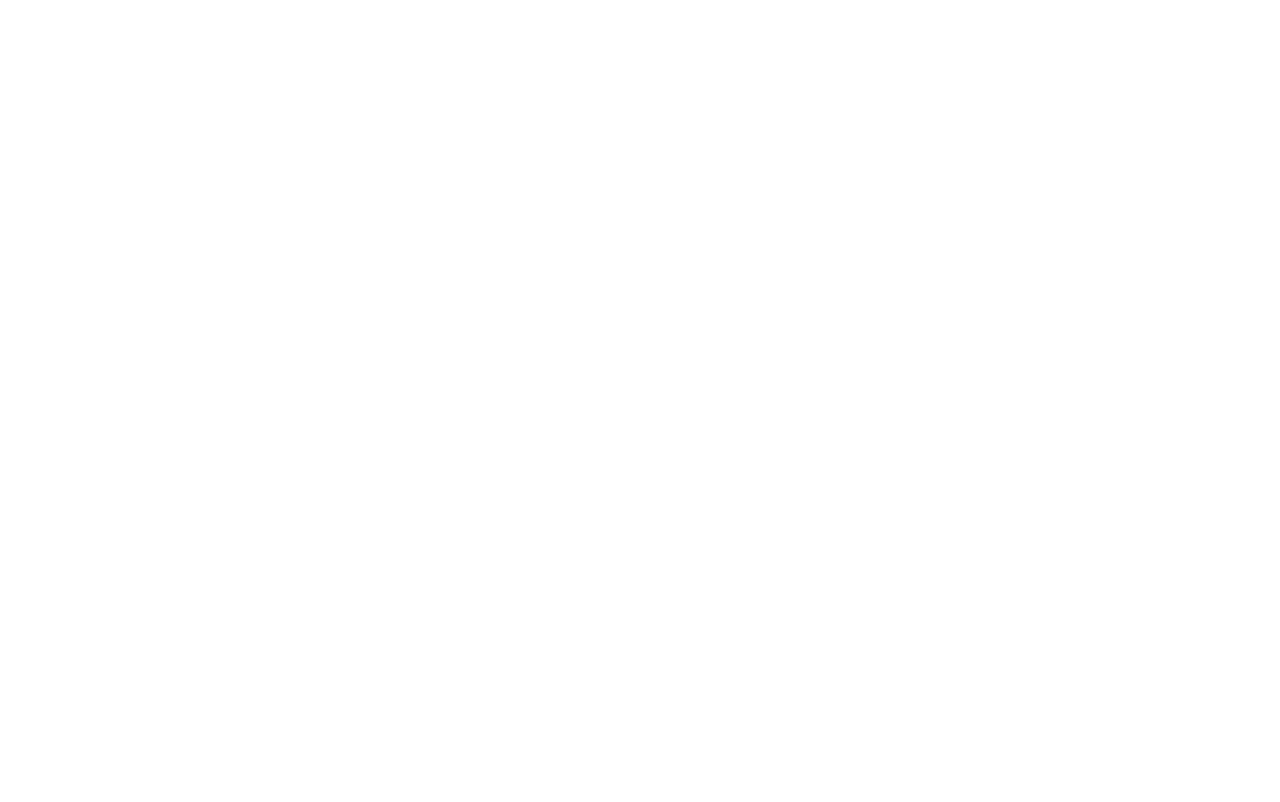
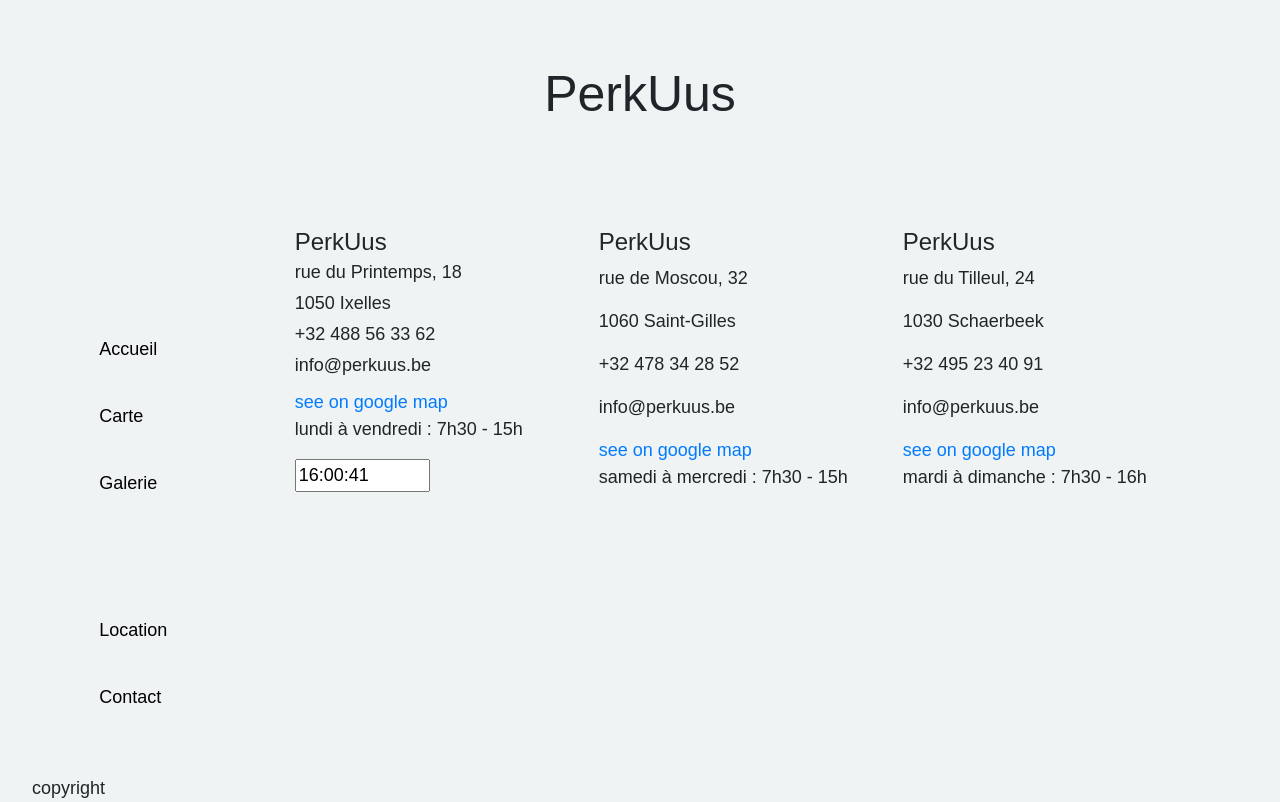
Before and after one commit to Estelle111/bootstrap-resto-website, a plain HTML site: page location.html in a window 1280 px wide. Drawn offline with nearby package versions, Linux system fonts and the light colour scheme; a web font is replaced by a local one.

Commit message:
wip location

```diff
--- a/assets/js/fichier.js
+++ b/assets/js/fichier.js
@@ -0,0 +1,19 @@
+var timerRunning = false;
+function runClock()
+{
+  var today   = new Date();
+  var hours   = today.getHours();
+  var minutes = today.getMinutes();
+  var seconds = today.getSeconds();
+  var timeValue = hours;
+
+  // Les deux prochaines conditions ne servent que pour l'affichage.
+  // Si le nombre de minutes est inférieur à 10, alors on ajoute un 0 devant...
+
+  timeValue += ((minutes < 10) ? ":0" : ":") + minutes;
+  timeValue += ((seconds < 10) ? ":0" : ":") + seconds;
+  document.getElementById("time").value = timeValue;
+  timerRunning = true;
+}
+
+var timerID = setInterval(runClock,1000);
--- a/assets/scss/style.scss
+++ b/assets/scss/style.scss
@@ -1,4 +1,5 @@
 $body-color: #eff3f4;
+$badge-color: #a4bac0;
 
 // Commun css for all pages
 body {
@@ -46,7 +47,7 @@ h1 {
     }
 }
 
-// Accueil page
+// page Accueil
 .imgAccueil {
     display: flex;
     max-width: 100%;
@@ -57,3 +58,48 @@ h1 {
 .imgAccueilFirstRow {
     margin-bottom: 50px;
 }
+
+// page Carte
+h2 {
+    text-align: center;
+}
+
+.colThird {
+    margin-left: 40px;
+}
+
+.liste {
+    background-color: $body-color;
+    .badge {
+        background-color: $badge-color;
+        font-family: sans-serif;
+    }
+}
+
+.imgCarte1 {
+    margin-left: 0;
+}
+
+.imgCarte2 {
+    margin-top: 0;
+    margin-left: 0;
+}
+
+/* .regimColumn {
+    margin-left: auto;
+    .regimCarteBlock {
+        margin-top: 260px;
+        .regimCarte {
+            text-align: left;
+        }
+    }
+} */
+
+//page location
+.column2 {
+    margin-left: 45px;
+}
+
+.address1 {
+    line-height: 15px;
+}
--- a/location.html
+++ b/location.html
@@ -0,0 +1,116 @@
+<!doctype html>
+<html lang="en">
+    <head>
+        <!-- Required meta tags -->
+        <meta charset="utf-8">
+        <meta name="viewport" content="width=device-width, initial-scale=1, shrink-to-fit=no">
+        <!-- Bootstrap CSS -->
+        <link rel="stylesheet" href="https://maxcdn.bootstrapcdn.com/bootstrap/4.0.0/css/bootstrap.min.css" integrity="sha384-Gn5384xqQ1aoWXA+058RXPxPg6fy4IWvTNh0E263XmFcJlSAwiGgFAW/dAiS6JXm" crossorigin="anonymous">
+        <!-- CSS -->
+        <link rel="stylesheet" href="assets/css/style.css">
+        <!-- Google font -->
+        <link href="https://fonts.googleapis.com/css?family=Text+Me+One" rel="stylesheet">
+        <!-- Title -->
+        <title>PerkUus/Location</title>
+    </head>
+    <body>
+        <div class="page">
+            <header>
+                <div class="jumbotron jumbotron-fluid">
+                    <div class="container">
+                        <h1>PerkUus</h1>
+                    </div>
+                </div>
+            </header>
+            <main class="container-fluid">
+                <div class="row">
+                    <div class="col-xs-12 col-sm-3 col-md-4 col-lg-2">
+                        <nav class="navbar navbar-default" role="navigation">
+                            <div class="navBlock container-fluid">
+                                <ul class="nav navbar-nav">
+                                    <li class="navSpace1 active"><a href="index.html" class="navCustom">Accueil</a></li>
+                                    <li class="navSpace"><a href="carte.html" class="navCustom">Carte</a></li>
+                                    <li class="navSpace3"><a href="galerie.html" class="navCustom">Galerie</a></li>
+                                    <li class="navSpace"><a href="location.html" class="navCustom">Location</a></li>
+                                    <li class="navSpace"><a href="contact.html" class="navCustom">Contact</a></li>
+                                </ul>
+                            </div>
+                        </nav>
+                    </div>
+                    <div class="column2 col-xs-12 col-sm-6 col-md-4 col-lg-3">
+                        <div>
+                            <h4>PerkUus</h4>
+                            <div class="address1">
+                                <p>rue du Printemps, 18</p>
+                                <p>1050 Ixelles</p>
+                                <p>+32 488 56 33 62</p>
+                                <p>info@perkuus.be</p>
+                            </div>
+                            <div>
+                                <a href="https://www.google.com/maps/place/Rue+du+Printemps+18,+1050+Ixelles/@50.8199266,4.3848955,17z/data=!3m1!4b1!4m5!3m4!1s0x47c3c4c43d534fb7:0xc906b1b1da301f3!8m2!3d50.8199232!4d4.3870895" target="blank">
+                                    see on google map
+                                </a>
+                            </div>
+                            <div>
+                                <p>lundi à vendredi : 7h30 - 15h</p>
+                                <input type="text" id="time" size="10"/>
+                            </div>
+                        </div>
+                    </div>
+                    <div class="col-xs-12 col-sm-6 col-md-4 col-lg-3">
+                        <div>
+                            <h4>PerkUus</h4>
+                            <div>
+                                <p>rue de Moscou, 32</p>
+                                <p>1060 Saint-Gilles</p>
+                                <p>+32 478 34 28 52</p>
+                                <p>info@perkuus.be</p>
+                            </div>
+                            <div>
+                                <a href="https://www.google.com/maps/place/Rue+de+Moscou+32,+1060+Saint-Gilles/@50.8310483,4.3437321,17z/data=!3m1!4b1!4m5!3m4!1s0x47c3c4665ce76625:0x35f459b305ce8823!8m2!3d50.8310449!4d4.3459261" target="blank">
+                                    see on google map
+                                </a>
+                            </div>
+                            <div>
+                                <p>samedi à mercredi : 7h30 - 15h</p>
+                            </div>
+                        </div>
+                    </div>
+                    <div class="col-xs-12 col-sm-6 col-md-4 col-lg-3">
+                        <div>
+                            <h4>PerkUus</h4>
+                            <div>
+                                <p>rue du Tilleul, 24</p>
+                                <p>1030 Schaerbeek</p>
+                                <p>+32 495 23 40 91</p>
+                                <p>info@perkuus.be</p>
+                            </div>
+                            <div>
+                                <a href="https://www.google.com/maps/place/Rue+du+Tilleul+24,+1030+Schaerbeek/@50.8778167,4.3885999,17z/data=!3m1!4b1!4m5!3m4!1s0x47c3c322d2cf79f1:0xeed421ea9b665d7b!8m2!3d50.8778133!4d4.3907939" target="blank">
+                                    see on google map
+                                </a>
+                            </div>
+                            <div>
+                                <p>mardi à dimanche : 7h30 - 16h</p>
+                            </div>
+                        </div>
+                    </div>
+                    <div class="col-xs-12 col-sm-6 col-md-4 col-lg-1">
+                        <p></p>
+                    </div>
+                </div>
+            </main>
+            <footer>
+                <div></div>
+                <div>copyright</div>
+            </footer>
+        </div>
+
+        <!-- JavaScript -->
+        <script src="assets/js/fichier.js"></script>
+        <!-- jQuery first, then Popper.js, then Bootstrap JS -->
+        <script src="https://code.jquery.com/jquery-3.2.1.slim.min.js" integrity="sha384-KJ3o2DKtIkvYIK3UENzmM7KCkRr/rE9/Qpg6aAZGJwFDMVNA/GpGFF93hXpG5KkN" crossorigin="anonymous"></script>
+        <script src="https://cdnjs.cloudflare.com/ajax/libs/popper.js/1.12.9/umd/popper.min.js" integrity="sha384-ApNbgh9B+Y1QKtv3Rn7W3mgPxhU9K/ScQsAP7hUibX39j7fakFPskvXusvfa0b4Q" crossorigin="anonymous"></script>
+        <script src="https://maxcdn.bootstrapcdn.com/bootstrap/4.0.0/js/bootstrap.min.js" integrity="sha384-JZR6Spejh4U02d8jOt6vLEHfe/JQGiRRSQQxSfFWpi1MquVdAyjUar5+76PVCmYl" crossorigin="anonymous"></script>
+    </body>
+</html>
```
Also changed, not shown: carte.html (+58 -25 lines), galerie.html (+2 -2 lines), index.html (+5 -5 lines), assets/css/style.css, 1 other file.
